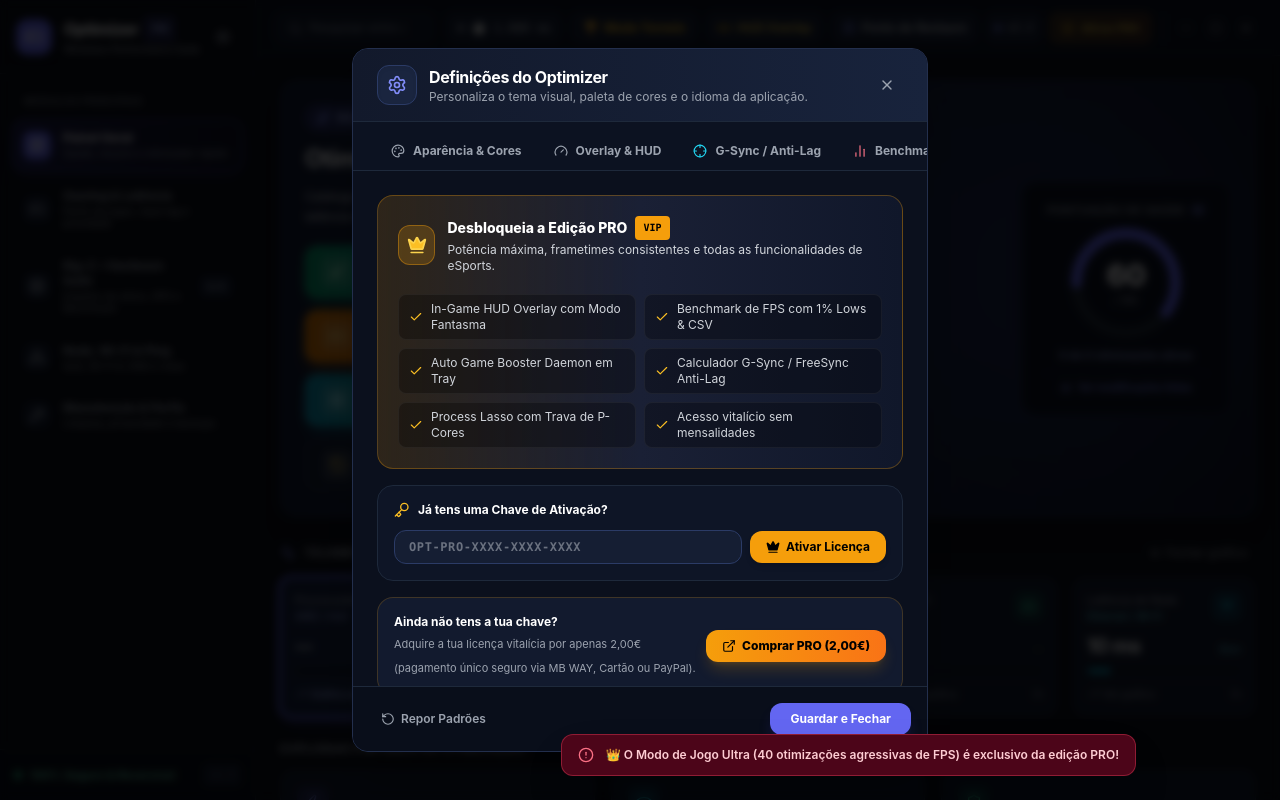
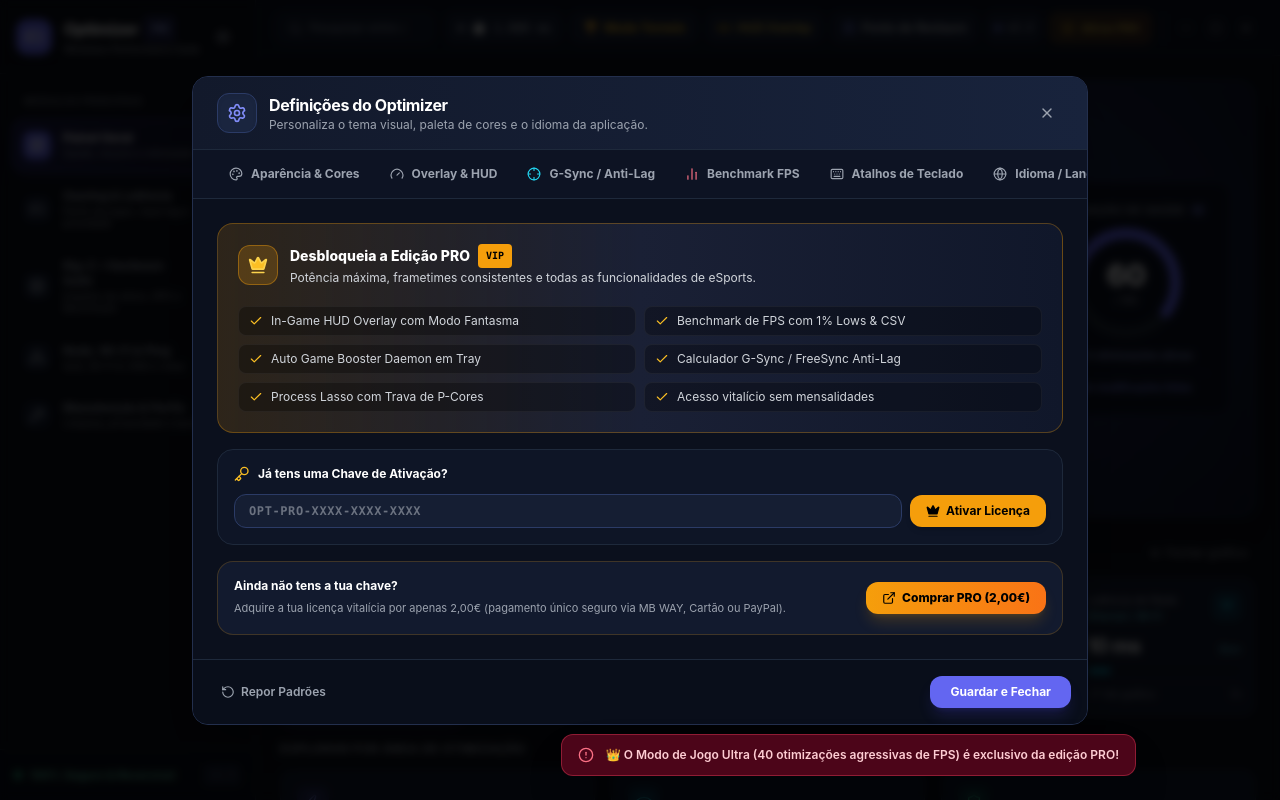
Before and after one commit to santicoliveira-byte/Optimizer, a React (Vite) app: page / in a window 1280 px wide. Both pictures are taken after a click on the button 443 px from the left and 336 px from the top of the page. Built offline with nearby package versions, Linux system fonts and the light colour scheme.

Commit message:
fix(ui): expand settings modal width, redesign tab bar with pill navigation, and fix text collision

```diff
--- a/src/renderer/components/SettingsModal.tsx
+++ b/src/renderer/components/SettingsModal.tsx
@@ -458,7 +458,7 @@ export const SettingsModal: React.FC<SettingsModalProps> = ({ isOpen, onClose, i
 
   return (
     <div className="fixed inset-0 z-50 flex items-center justify-center bg-black/80 backdrop-blur-sm p-4 animate-fade-in">
-      <div className="bg-[#0B101D] border border-[#232F4D] rounded-2xl w-full max-w-xl shadow-2xl overflow-hidden flex flex-col max-h-[88vh]">
+      <div className="bg-[#0B101D] border border-[#232F4D] rounded-2xl w-full max-w-3xl lg:max-w-4xl shadow-2xl overflow-hidden flex flex-col max-h-[90vh]">
         {/* Header */}
         <div className="bg-gradient-to-r from-[#12192B] to-[#18233C] px-6 py-4 border-b border-[#1E293B] flex items-center justify-between">
           <div className="flex items-center gap-3">
@@ -501,13 +501,13 @@ export const SettingsModal: React.FC<SettingsModalProps> = ({ isOpen, onClose, i
         )}
 
         {/* Sub-tabs Navigation */}
-        <div className="flex items-center gap-1 px-6 pt-3 border-b border-[#1E293B] bg-[#0E1526]/60 overflow-x-auto no-scrollbar">
+        <div className="flex items-center gap-1.5 px-6 py-2.5 border-b border-[#1E293B] bg-[#0E1526]/80 overflow-x-auto scrollbar-thin scrollbar-thumb-white/10 scrollbar-track-transparent">
           <button
             onClick={() => setActiveTab('appearance')}
-            className={`flex items-center gap-2 px-3.5 py-2.5 text-xs font-bold border-b-2 transition-all whitespace-nowrap ${
+            className={`flex items-center gap-2 px-3 py-1.5 rounded-xl text-xs font-bold transition-all whitespace-nowrap shrink-0 ${
               activeTab === 'appearance'
-                ? 'border-indigo-500 text-white'
-                : 'border-transparent text-gray-400 hover:text-gray-200'
+                ? 'bg-indigo-600 text-white shadow-md shadow-indigo-600/30'
+                : 'text-gray-400 hover:text-gray-200 hover:bg-white/5'
             }`}
           >
             <Palette className="w-3.5 h-3.5" />
@@ -515,10 +515,10 @@ export const SettingsModal: React.FC<SettingsModalProps> = ({ isOpen, onClose, i
           </button>
           <button
             onClick={() => setActiveTab('overlay')}
-            className={`flex items-center gap-2 px-3.5 py-2.5 text-xs font-bold border-b-2 transition-all whitespace-nowrap ${
+            className={`flex items-center gap-2 px-3 py-1.5 rounded-xl text-xs font-bold transition-all whitespace-nowrap shrink-0 ${
               activeTab === 'overlay'
-                ? 'border-indigo-500 text-white'
-                : 'border-transparent text-gray-400 hover:text-gray-200'
+                ? 'bg-indigo-600 text-white shadow-md shadow-indigo-600/30'
+                : 'text-gray-400 hover:text-gray-200 hover:bg-white/5'
             }`}
           >
             <Gauge className="w-3.5 h-3.5" />
@@ -526,10 +526,10 @@ export const SettingsModal: React.FC<SettingsModalProps> = ({ isOpen, onClose, i
           </button>
           <button
             onClick={() => setActiveTab('gsync')}
-            className={`flex items-center gap-2 px-3.5 py-2.5 text-xs font-bold border-b-2 transition-all whitespace-nowrap ${
+            className={`flex items-center gap-2 px-3 py-1.5 rounded-xl text-xs font-bold transition-all whitespace-nowrap shrink-0 ${
               activeTab === 'gsync'
-                ? 'border-cyan-400 text-white'
-                : 'border-transparent text-gray-400 hover:text-gray-200'
+                ? 'bg-cyan-600 text-white shadow-md shadow-cyan-600/30'
+                : 'text-gray-400 hover:text-cyan-300 hover:bg-white/5'
             }`}
           >
             <Crosshair className="w-3.5 h-3.5 text-cyan-400" />
@@ -537,10 +537,10 @@ export const SettingsModal: React.FC<SettingsModalProps> = ({ isOpen, onClose, i
           </button>
           <button
             onClick={() => setActiveTab('benchmark')}
-            className={`flex items-center gap-2 px-3.5 py-2.5 text-xs font-bold border-b-2 transition-all whitespace-nowrap ${
+            className={`flex items-center gap-2 px-3 py-1.5 rounded-xl text-xs font-bold transition-all whitespace-nowrap shrink-0 ${
               activeTab === 'benchmark'
-                ? 'border-rose-500 text-white'
-                : 'border-transparent text-gray-400 hover:text-gray-200'
+                ? 'bg-rose-600 text-white shadow-md shadow-rose-600/30'
+                : 'text-gray-400 hover:text-rose-300 hover:bg-white/5'
             }`}
           >
             <BarChart2 className="w-3.5 h-3.5 text-rose-400" />
@@ -548,10 +548,10 @@ export const SettingsModal: React.FC<SettingsModalProps> = ({ isOpen, onClose, i
           </button>
           <button
             onClick={() => setActiveTab('hotkeys')}
-            className={`flex items-center gap-2 px-3.5 py-2.5 text-xs font-bold border-b-2 transition-all whitespace-nowrap ${
+            className={`flex items-center gap-2 px-3 py-1.5 rounded-xl text-xs font-bold transition-all whitespace-nowrap shrink-0 ${
               activeTab === 'hotkeys'
-                ? 'border-indigo-500 text-white'
-                : 'border-transparent text-gray-400 hover:text-gray-200'
+                ? 'bg-indigo-600 text-white shadow-md shadow-indigo-600/30'
+                : 'text-gray-400 hover:text-gray-200 hover:bg-white/5'
             }`}
           >
             <Keyboard className="w-3.5 h-3.5" />
@@ -559,10 +559,10 @@ export const SettingsModal: React.FC<SettingsModalProps> = ({ isOpen, onClose, i
           </button>
           <button
             onClick={() => setActiveTab('language')}
-            className={`flex items-center gap-2 px-3.5 py-2.5 text-xs font-bold border-b-2 transition-all whitespace-nowrap ${
+            className={`flex items-center gap-2 px-3 py-1.5 rounded-xl text-xs font-bold transition-all whitespace-nowrap shrink-0 ${
               activeTab === 'language'
-                ? 'border-indigo-500 text-white'
-                : 'border-transparent text-gray-400 hover:text-gray-200'
+                ? 'bg-indigo-600 text-white shadow-md shadow-indigo-600/30'
+                : 'text-gray-400 hover:text-gray-200 hover:bg-white/5'
             }`}
           >
             <Globe className="w-3.5 h-3.5" />
@@ -570,10 +570,10 @@ export const SettingsModal: React.FC<SettingsModalProps> = ({ isOpen, onClose, i
           </button>
           <button
             onClick={() => setActiveTab('about')}
-            className={`flex items-center gap-2 px-3.5 py-2.5 text-xs font-bold border-b-2 transition-all whitespace-nowrap ${
+            className={`flex items-center gap-2 px-3 py-1.5 rounded-xl text-xs font-bold transition-all whitespace-nowrap shrink-0 ${
               activeTab === 'about'
-                ? 'border-indigo-500 text-white'
-                : 'border-transparent text-gray-400 hover:text-gray-200'
+                ? 'bg-indigo-600 text-white shadow-md shadow-indigo-600/30'
+                : 'text-gray-400 hover:text-gray-200 hover:bg-white/5'
             }`}
           >
             <Power className="w-3.5 h-3.5" />
@@ -581,13 +581,13 @@ export const SettingsModal: React.FC<SettingsModalProps> = ({ isOpen, onClose, i
           </button>
           <button
             onClick={() => setActiveTab('pro')}
-            className={`flex items-center gap-2 px-3.5 py-2.5 text-xs font-bold border-b-2 transition-all whitespace-nowrap ${
+            className={`flex items-center gap-2 px-3 py-1.5 rounded-xl text-xs font-bold transition-all whitespace-nowrap shrink-0 ${
               activeTab === 'pro'
-                ? 'border-amber-400 text-amber-300'
-                : 'border-transparent text-amber-400/80 hover:text-amber-300'
+                ? 'bg-gradient-to-r from-amber-500 to-amber-600 text-black font-extrabold shadow-md shadow-amber-500/30'
+                : 'bg-amber-500/10 border border-amber-500/30 text-amber-300 hover:bg-amber-500/20'
             }`}
           >
-            <Crown className={`w-3.5 h-3.5 ${licenseStatus.isPro ? 'fill-amber-400 text-amber-400' : 'text-amber-400'}`} />
+            <Crown className={`w-3.5 h-3.5 ${activeTab === 'pro' ? 'fill-black' : 'fill-amber-400 text-amber-400'}`} />
             <span>{licenseStatus.isPro ? '👑 PRO Ativo' : '👑 Licença PRO'}</span>
           </button>
         </div>
@@ -761,12 +761,12 @@ export const SettingsModal: React.FC<SettingsModalProps> = ({ isOpen, onClose, i
                   </button>
                 </div>
 
-                <div className="pt-2 border-t border-white/5 flex items-center justify-between text-[11px] text-gray-400">
-                  <span className="flex items-center gap-1.5">
-                    <Ghost className="w-3.5 h-3.5 text-amber-400" />
-                    Pressiona <strong className="text-white font-mono bg-white/10 px-1 py-0.5 rounded">Alt+G</strong> para os cliques do rato atravessarem diretamente para o jogo.
+                <div className="pt-2.5 border-t border-white/5 flex flex-wrap items-center justify-between gap-2 text-[11px] text-gray-400">
+                  <span className="flex items-center gap-1.5 min-w-0">
+                    <Ghost className="w-3.5 h-3.5 text-amber-400 shrink-0" />
+                    <span>Pressiona <strong className="text-white font-mono bg-white/10 px-1 py-0.5 rounded">Alt+G</strong> para os cliques do rato atravessarem diretamente para o jogo.</span>
                   </span>
-                  <span className="text-[10px] text-cyan-400 font-mono">
+                  <span className="text-[10px] text-cyan-400 font-mono px-2 py-0.5 rounded bg-cyan-950/60 border border-cyan-500/20 shrink-0">
                     Atalho Overlay: Alt+O
                   </span>
                 </div>
```
